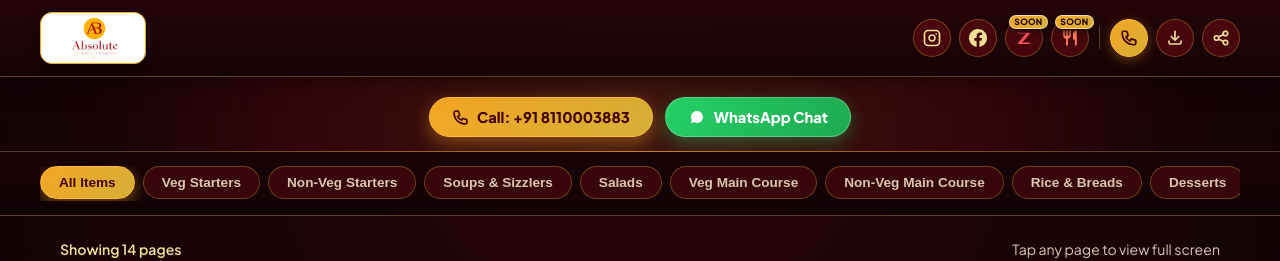
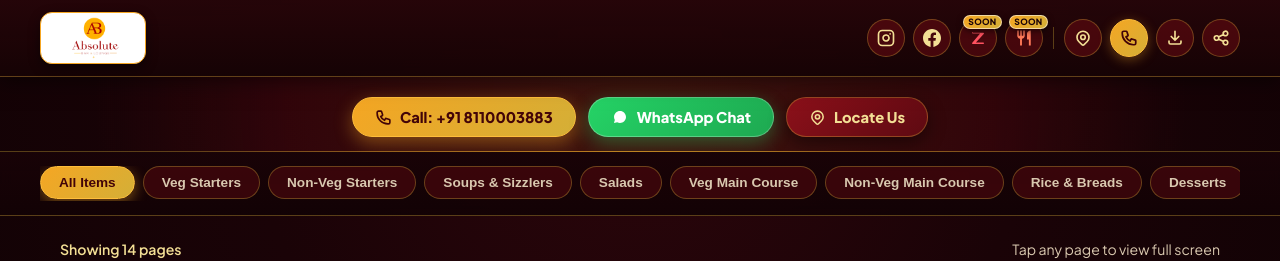
Before and after one commit to vignesha1988-blip/menu-up, a plain HTML site: page index.html in a window 1280 px wide. Shown: the top 261 px of the page. Drawn offline with Linux system fonts and the light colour scheme.

Commit message:
Add Locate Us / Google Maps button to hero, header, and footer

```diff
--- a/index.html
+++ b/index.html
@@ -235,6 +235,14 @@
       box-shadow: 0 4px 14px rgba(245, 166, 35, 0.35);
     }
 
+    /* Google Maps Locate Us button */
+    .btn-circle-maps:hover {
+      background: #ea4335;
+      border-color: #ea4335;
+      color: #ffffff;
+      box-shadow: 0 4px 15px rgba(234, 67, 53, 0.5);
+    }
+
     /* Coming Soon Badge */
     .badge-soon {
       position: absolute;
@@ -363,6 +371,30 @@
       background: linear-gradient(135deg, #2ae06f 0%, #1c9b4a 100%);
       transform: translateY(-2px);
       box-shadow: 0 8px 24px rgba(37, 211, 102, 0.5);
+    }
+
+    .hero-btn-maps {
+      display: inline-flex;
+      align-items: center;
+      gap: 8px;
+      padding: 10px 22px;
+      border-radius: 999px;
+      font-size: 0.92rem;
+      font-weight: 800;
+      text-decoration: none;
+      background: linear-gradient(135deg, rgba(145, 17, 27, 0.95) 0%, rgba(95, 10, 18, 0.98) 100%);
+      color: var(--gold-light);
+      border: 1.5px solid var(--gold-border);
+      box-shadow: 0 6px 18px rgba(0, 0, 0, 0.45);
+      transition: all 0.2s ease;
+    }
+
+    .hero-btn-maps:hover {
+      background: linear-gradient(135deg, rgba(185, 20, 32, 1) 0%, rgba(122, 12, 20, 1) 100%);
+      border-color: var(--yellow);
+      color: #ffffff;
+      transform: translateY(-2px);
+      box-shadow: 0 8px 24px rgba(245, 166, 35, 0.45);
     }
 
     /* Filter Bar */
@@ -897,6 +929,14 @@
 
         <div class="header-divider"></div>
 
+        <!-- Google Maps Locate Us -->
+        <a href="https://maps.app.goo.gl/wyLRJv4fc3gwEzGS8" target="_blank" rel="noopener noreferrer" class="btn-circle btn-circle-maps" title="Locate Us on Google Maps" aria-label="Locate Us on Google Maps">
+          <svg width="17" height="17" fill="none" viewBox="0 0 24 24" stroke="currentColor" stroke-width="2.2">
+            <path stroke-linecap="round" stroke-linejoin="round" d="M17.657 16.657L13.414 20.9a1.998 1.998 0 01-2.827 0l-4.244-4.243a8 8 0 1111.314 0z" />
+            <path stroke-linecap="round" stroke-linejoin="round" d="M15 11a3 3 0 11-6 0 3 3 0 016 0z" />
+          </svg>
+        </a>
+
         <!-- Call, PDF & Share Action Buttons -->
         <a href="tel:+918110003883" class="btn-circle btn-circle-call" title="Call Us: +91 8110003883" aria-label="Call +91 8110003883">
           <svg width="17" height="17" fill="none" viewBox="0 0 24 24" stroke="currentColor" stroke-width="2.3">
@@ -935,6 +975,13 @@
             <path d="M12.031 6.172c-3.181 0-5.767 2.586-5.768 5.766-.001 1.298.38 2.27 1.019 3.287l-.582 2.128 2.182-.573c.978.58 1.911.928 3.145.929 3.178 0 5.767-2.587 5.768-5.766 0-3.18-2.587-5.771-5.764-5.771zm3.392 8.244c-.144.405-.837.774-1.17.824-.299.045-.677.063-1.092-.069-.252-.08-.575-.187-.988-.365-1.739-.751-2.874-2.502-2.961-2.617-.087-.116-.708-.94-.708-1.793s.448-1.273.607-1.446c.159-.173.346-.217.462-.217l.332.007c.106.005.249-.04.39.298.144.347.491 1.2.534 1.287.043.087.072.188.014.304-.058.116-.087.188-.173.289l-.26.304c-.087.086-.177.18-.076.354.101.174.449.741.964 1.201.662.591 1.221.774 1.394.86s.275.072.376-.044c.101-.116.433-.506.549-.68.116-.173.231-.145.39-.087s1.011.477 1.184.564.289.13.332.202c.045.072.045.419-.099.824zm-3.423-10.416c-4.406 0-7.989 3.582-7.99 7.99 0 1.41.368 2.784 1.066 3.993l-1.134 4.143 4.241-1.113c1.168.637 2.483.973 3.817.973 4.407 0 7.99-3.583 7.99-7.991 0-4.408-3.583-7.996-7.99-7.996z"/>
           </svg>
           <span>WhatsApp Chat</span>
+        </a>
+        <a href="https://maps.app.goo.gl/wyLRJv4fc3gwEzGS8" target="_blank" rel="noopener noreferrer" class="hero-btn-maps" title="Locate Absolute Bar & Lounge on Google Maps">
+          <svg width="17" height="17" fill="none" viewBox="0 0 24 24" stroke="currentColor" stroke-width="2.2">
+            <path stroke-linecap="round" stroke-linejoin="round" d="M17.657 16.657L13.414 20.9a1.998 1.998 0 01-2.827 0l-4.244-4.243a8 8 0 1111.314 0z" />
+            <path stroke-linecap="round" stroke-linejoin="round" d="M15 11a3 3 0 11-6 0 3 3 0 016 0z" />
+          </svg>
+          <span>Locate Us</span>
         </a>
       </div>
     </div>
@@ -1060,6 +1107,14 @@
       <span>&bull;</span>
       <a href="https://wa.me/918110003883" target="_blank" rel="noopener noreferrer" class="footer-contact-link" style="color: #25D366;">
         <span>Chat on WhatsApp</span>
+      </a>
+      <span>&bull;</span>
+      <a href="https://maps.app.goo.gl/wyLRJv4fc3gwEzGS8" target="_blank" rel="noopener noreferrer" class="footer-contact-link" style="color: var(--yellow);">
+        <svg width="15" height="15" fill="none" viewBox="0 0 24 24" stroke="currentColor" stroke-width="2">
+          <path stroke-linecap="round" stroke-linejoin="round" d="M17.657 16.657L13.414 20.9a1.998 1.998 0 01-2.827 0l-4.244-4.243a8 8 0 1111.314 0z" />
+          <path stroke-linecap="round" stroke-linejoin="round" d="M15 11a3 3 0 11-6 0 3 3 0 016 0z" />
+        </svg>
+        <span>Locate Us (Google Maps)</span>
       </a>
     </div>
     <p>Absolute Bar &amp; Lounge &bull; Enjoy your dining experience</p>
```
